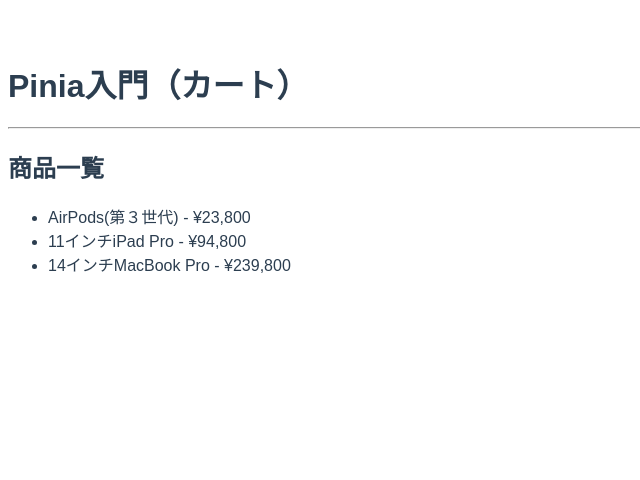
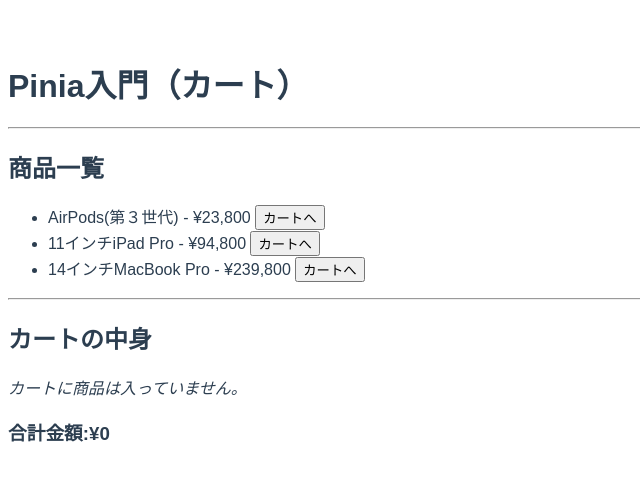
Before and after one commit to MizukiOkushima/Vuejs_3rd, a Vue app: page / in a window 1280 px wide. Shown: the top 480 px of the page, without its empty margins (0-640 px from the left). Built offline with nearby package versions, Linux system fonts and the light colour scheme.

Commit message:
fifth commit

```diff
--- a/package.json
+++ b/package.json
@@ -9,6 +9,7 @@
     "preview": "vite preview"
   },
   "dependencies": {
+    "@vueuse/core": "^12.7.0",
     "pinia": "^3.0.1",
     "vue": "^3.5.13"
   },
--- a/src/App2.vue
+++ b/src/App2.vue
@@ -1,5 +1,6 @@
 <script setup>
 import ProductList from './components/ProductList.vue';
+import ShoppingChart from './components/ShoppingChart.vue';
 </script>
 <template>
     <div id="app">
@@ -7,6 +8,8 @@
         <hr />
         <h2>商品一覧</h2>
         <ProductList />
+        <hr />
+        <ShoppingChart />
     </div>
 </template>
 <style>
--- a/src/components/ProductList.vue
+++ b/src/components/ProductList.vue
@@ -1,4 +1,26 @@
 <script setup>
+import { onMounted } from 'vue';
+import { storeToRefs } from 'pinia';
+import { useStoreProducts } from '../stores/products';
+import { useStoreCart } from '../stores/cart';
+
+const { products } = storeToRefs(useStoreProducts());
+const { getProducts } = useStoreProducts();
+const { addCart } = useStoreCart();
+
+onMounted(() => {
+    getProducts();
+});
+</script>
+<template>
+    <ul>
+        <li v-for="product in products" v-bind:key="products.id">
+            {{ product.title }} - &yen;{{ product.price.toLocaleString() }}
+            <button @click="addCart(product)" :disabled="!product.inventory">カートへ</button>
+        </li>
+    </ul>
+</template>
+<!-- <script setup>
 import { onMounted, ref } from 'vue';
 import shop from '../api/shop.js';
 const products = ref([]);
@@ -12,4 +34,4 @@
             {{ product.title }} - &yen;{{ product.price.toLocaleString() }}
         </li>
     </ul>
-</template>
+</template> -->
--- /dev/null
+++ b/src/components/ShoppingChart.vue
@@ -0,0 +1,16 @@
+<script setup>
+import { storeToRefs } from 'pinia';
+import { useStoreCart } from '../stores/cart';
+
+const { items, total } = storeToRefs(useStoreCart());
+</script>
+<template>
+    <h2>カートの中身</h2>
+    <p v-show="!items.length"><i>カートに商品は入っていません。</i></p>
+    <ul>
+        <li v-for="item in items" :key="item.id">
+            {{ item.title }} - &yen;{{ item.price.toLocaleString() }} x {{ item.quantity }}
+        </li>
+    </ul>
+    <h3>合計金額:&yen;{{ total.toLocaleString() }}</h3>
+</template>
--- /dev/null
+++ b/src/stores/cart.js
@@ -0,0 +1,30 @@
+import { defineStore } from "pinia";
+import { useStoreProducts } from "./products";
+import { useStorage } from "@vueuse/core";
+
+export const useStoreCart = defineStore("cart", {
+  state: () => ({
+    // items: [],
+    items: useStorage("cart-items", []),
+  }),
+  getters: {
+    total: (state) => {
+      return state.items.reduce((total, product) => {
+        return total + product.price * product.quantity;
+      }, 0);
+    },
+  },
+  actions: {
+    addCart(product) {
+      // this.items.push(product);
+      const { decrementInventory } = useStoreProducts();
+      const item = this.items.find((item) => item.id === product.id);
+      if (item) {
+        item.quantity++;
+      } else {
+        this.items.push({ ...product, quantity: 1 });
+      }
+      decrementInventory(product.id);
+    },
+  },
+});
--- /dev/null
+++ b/src/stores/products.js
@@ -0,0 +1,17 @@
+import { defineStore } from "pinia";
+import shop from "../api/shop.js";
+
+export const useStoreProducts = defineStore("products", {
+  state: () => ({
+    products: [],
+  }),
+  actions: {
+    getProducts() {
+      shop.getProducts((products) => (this.products = products));
+    },
+    decrementInventory(productId) {
+      const product = this.products.find((product) => product.id === productId);
+      product.inventory--;
+    },
+  },
+});
```
Also changed, not shown: 1 other file (tests, documents, lock files or other folders).
